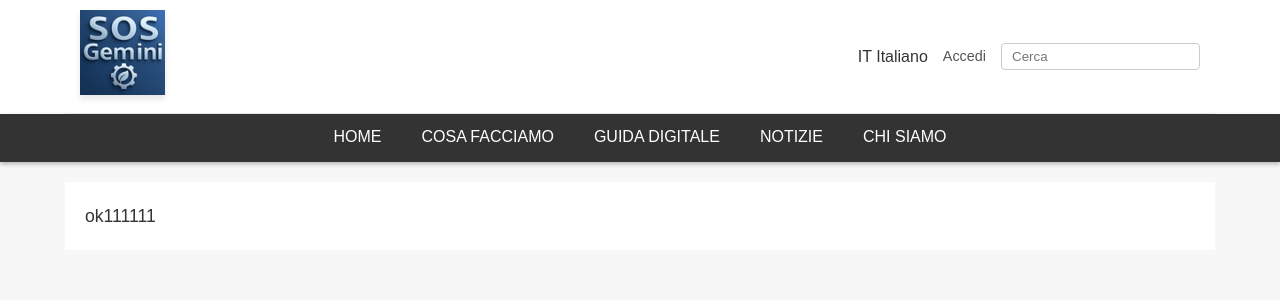
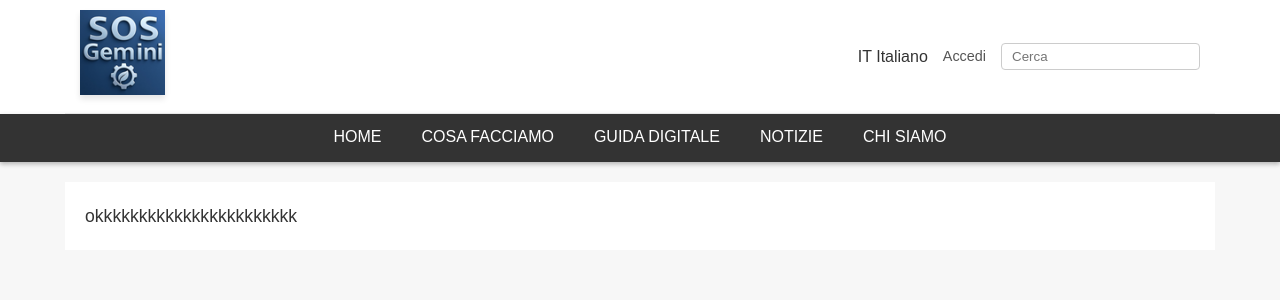
Before and after one commit to sosgemini/sosgemini.github.io, a Jekyll site: the page built from index.md, in a window 1280 px wide. Shown: the top 300 px of the page. Built offline with Jekyll 4.4.1, drawn with Linux system fonts in a browser that asks for light colours; our own code applies the rules of GitHub Pages for plain Markdown files.

Commit message:
Update index.md

```diff
--- a/index.md
+++ b/index.md
@@ -1 +1,6 @@
-<p>ok111111</p>
+---
+layout: default
+title: Home
+---
+
+<p>okkkkkkkkkkkkkkkkkkkkkkk</p>
```
